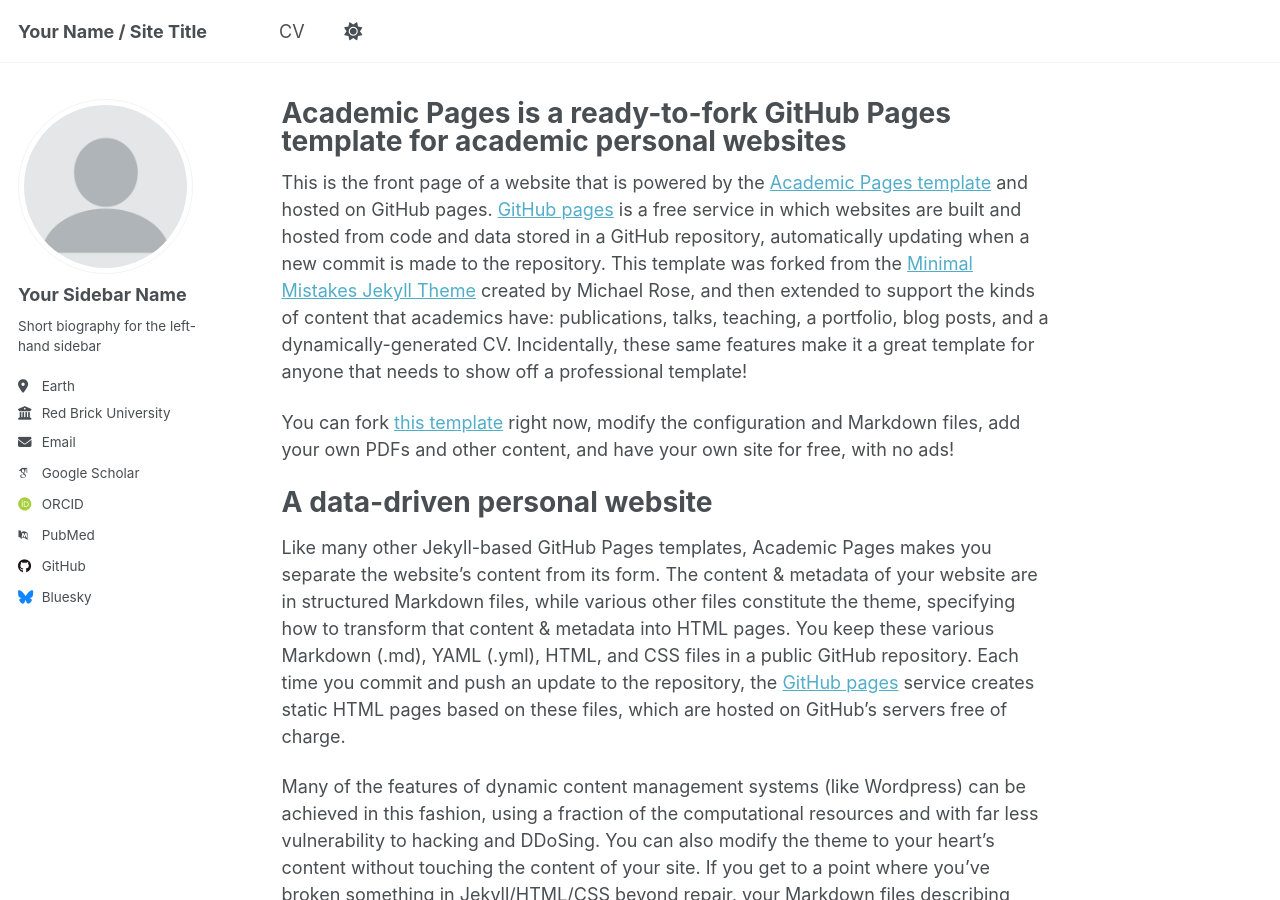
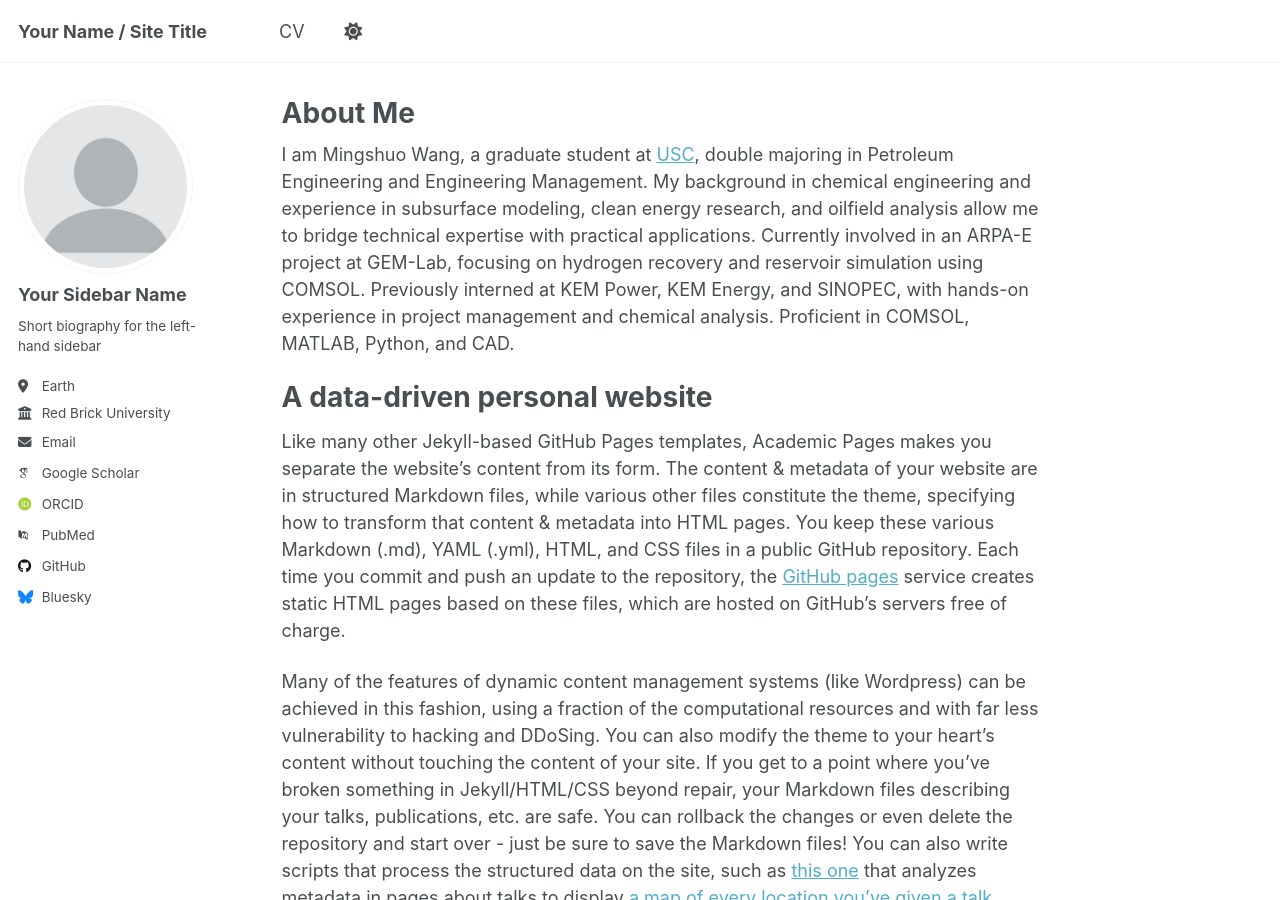
Before and after one commit to Miawang32/Miawang32.github.io, a Jekyll site: the page built from _pages/about.md, in a window 1280 px wide and 900 px high. Built offline with Jekyll 4.4.1, drawn with Linux system fonts in a browser that asks for light colours; some web fonts are replaced; a script that is not in the unit is left out.

Commit message:
Update about.md

```diff
--- a/_pages/about.md
+++ b/_pages/about.md
@@ -1,15 +1,13 @@
 ---
 permalink: /
-title: "Academic Pages is a ready-to-fork GitHub Pages template for academic personal websites"
+title: "About Me"
 author_profile: true
 redirect_from:
   - /about/
   - /about.html
 ---
 
-This is the front page of a website that is powered by the [Academic Pages template](https://github.com/academicpages/academicpages.github.io) and hosted on GitHub pages. [GitHub pages](https://pages.github.com) is a free service in which websites are built and hosted from code and data stored in a GitHub repository, automatically updating when a new commit is made to the repository. This template was forked from the [Minimal Mistakes Jekyll Theme](https://mmistakes.github.io/minimal-mistakes/) created by Michael Rose, and then extended to support the kinds of content that academics have: publications, talks, teaching, a portfolio, blog posts, and a dynamically-generated CV. Incidentally, these same features make it a great template for anyone that needs to show off a professional template!
-
- You can fork [this template](https://github.com/academicpages/academicpages.github.io) right now, modify the configuration and Markdown files, add your own PDFs and other content, and have your own site for free, with no ads!
+I am Mingshuo Wang, a graduate student at [USC](https://www.usc.edu/), double majoring in Petroleum Engineering and Engineering Management. My background in chemical engineering and experience in subsurface modeling, clean energy research, and oilfield analysis allow me to bridge technical expertise with practical applications. Currently involved in an ARPA-E project at GEM-Lab, focusing on hydrogen recovery and reservoir simulation using COMSOL. Previously interned at KEM Power, KEM Energy, and SINOPEC, with hands-on experience in project management and chemical analysis. Proficient in COMSOL, MATLAB, Python, and CAD.
 
 A data-driven personal website
 ======
```
